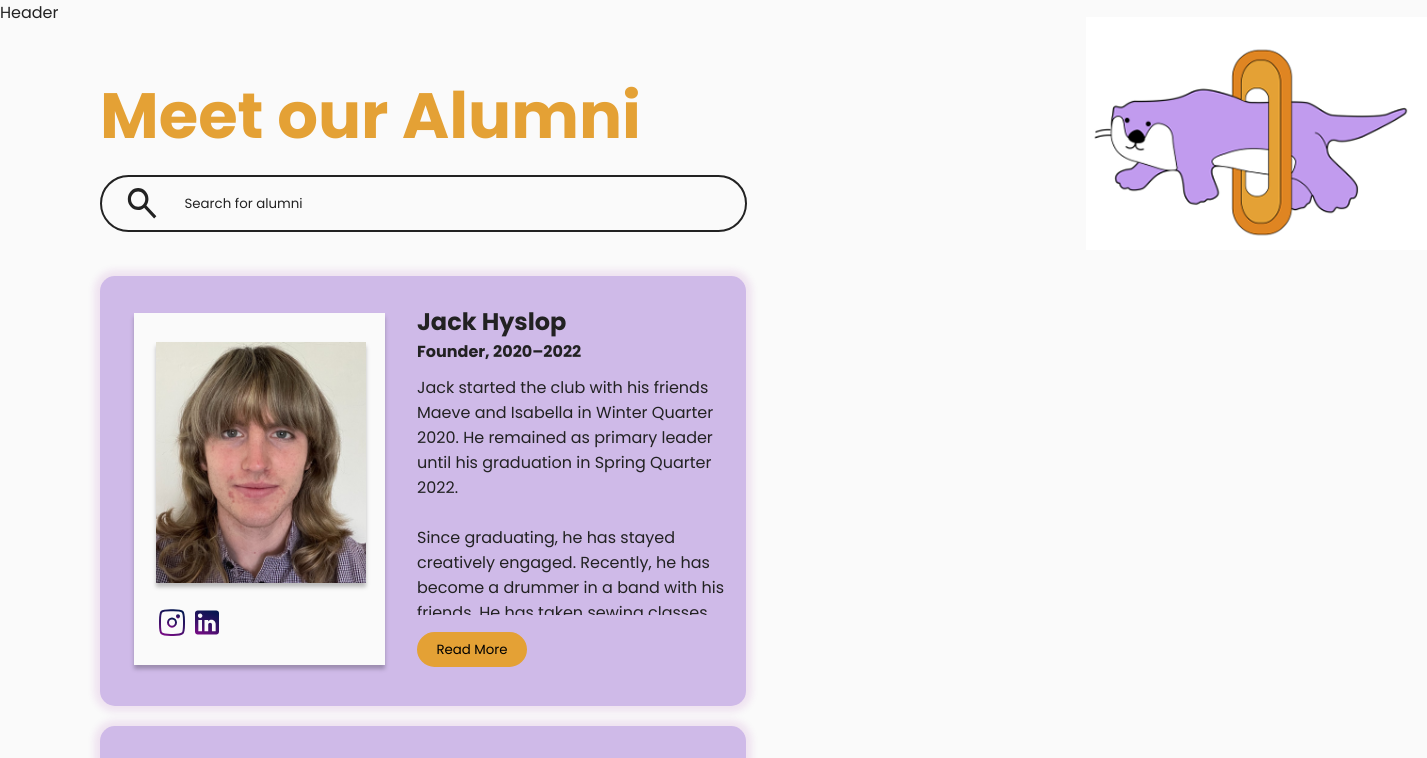
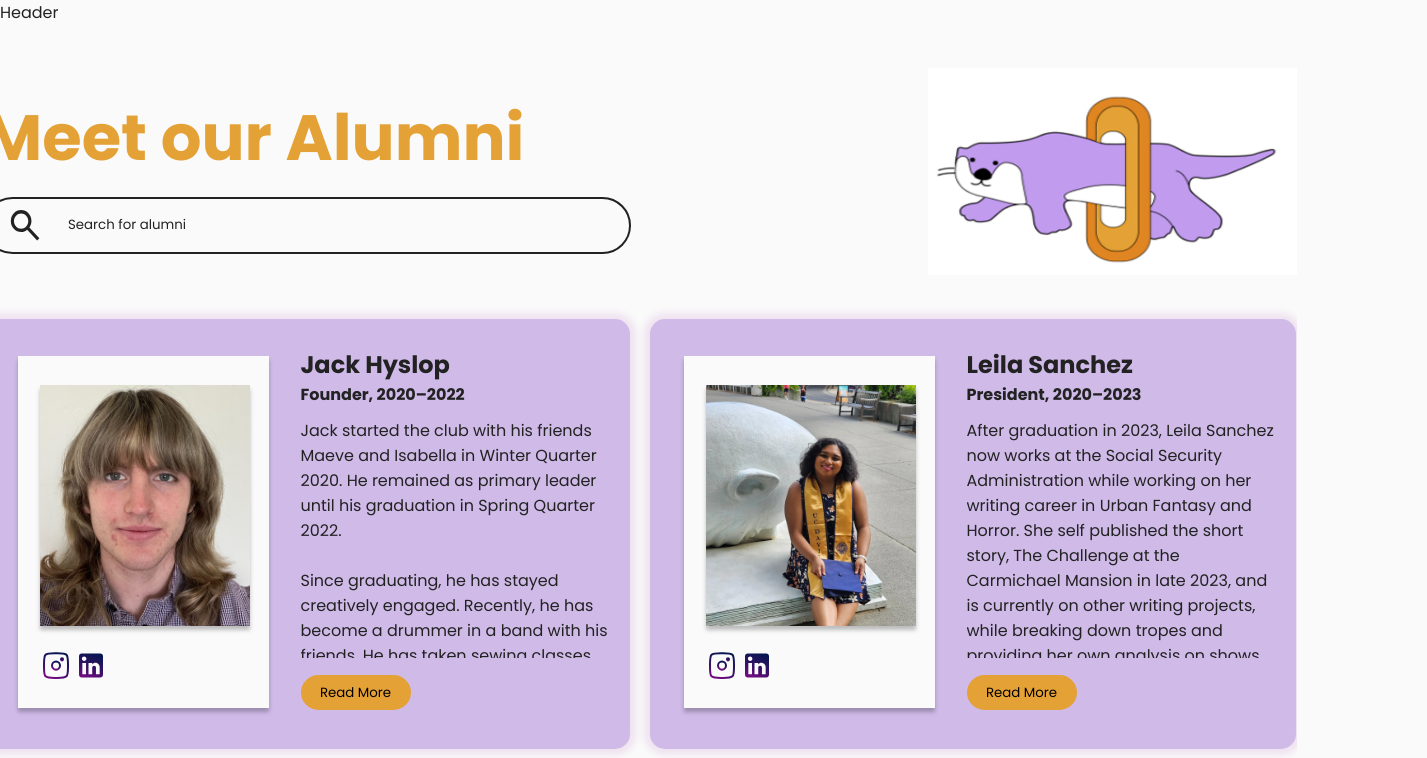
Before and after one commit to include-davis/aggie-fiction, a Next.js app: page /alumni in a window 1280 px wide. Shown: the top 758 px of the page, 1427 px wide, since content can reach past the window. Built offline with nearby package versions, Linux system fonts and the light colour scheme.

Commit message:
Fixed spacing issue when searching.

```diff
--- a/app/(pages)/alumni/page.jsx
+++ b/app/(pages)/alumni/page.jsx
@@ -120,8 +120,8 @@ export default function almuni() {
 
     <div className={styles.alumniPage}>
 
-
-        <div className={styles.header}>
+      <div className={styles.header}>
+        <div className={styles.headerText}>
           <h1 className={styles.title}>Meet our Alumni</h1>
           <div className={styles.searchbar}>
             <Image
@@ -145,10 +145,11 @@ export default function almuni() {
         <Image
           src="/AlumniPage/OG Jackie Stickers - NO BORDER 2.png"
           alt="Jackie sticker"
-          width={341}
-          height={233}
+          width={369}
+          height={207}
           className={styles.jackieSticker}
         />
+        </div>
 
       <div className={styles.cardsContainer}>
         {filteredAlumni.map((alum, index) => (
--- a/app/(pages)/alumni/page.module.scss
+++ b/app/(pages)/alumni/page.module.scss
@@ -11,7 +11,7 @@
     display: flex;
     flex-direction: column;
     gap: 44px;
-
+    justify-content: center;
 
 }
 
@@ -25,18 +25,21 @@
 
 .header{
     display: flex;
+    flex-direction: row;
+    align-items: center;
+    gap: 297px;
+}
+
+.headerText{
+    display: flex;
     flex-direction: column;
     gap: 11px;
 
 }
 
 .jackieSticker{
-    position: absolute;
-    top: 17px;
-    right: 85px;
-    left: 1086px;
-
-
+    width: 369px;
+    height: 207px;
 }
 
 .searchbar{
```
Also changed, not shown: public/AlumniPage/Jackie-04 1.png (added), public/AlumniPage/Jackie-04.png (added).
